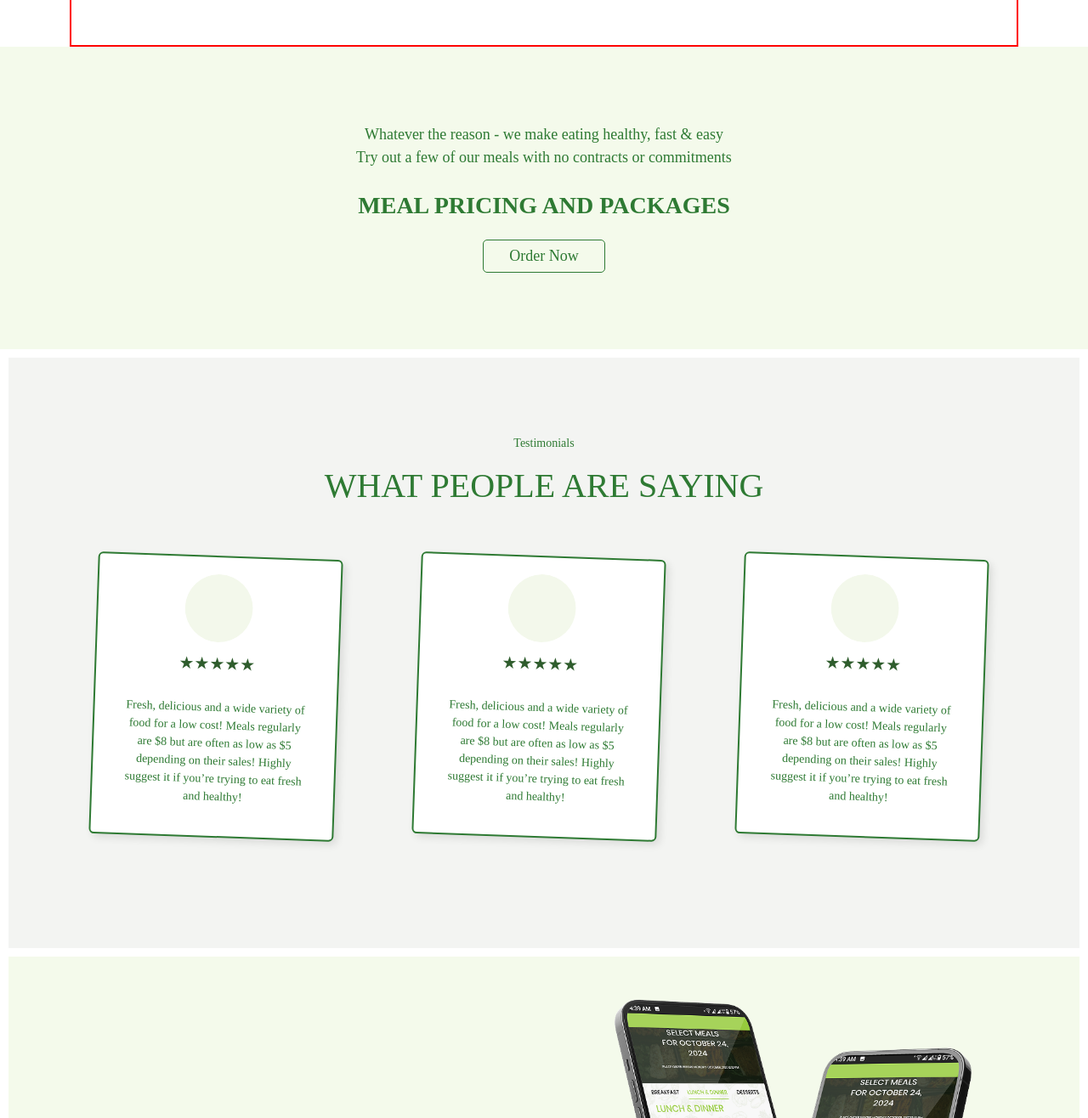
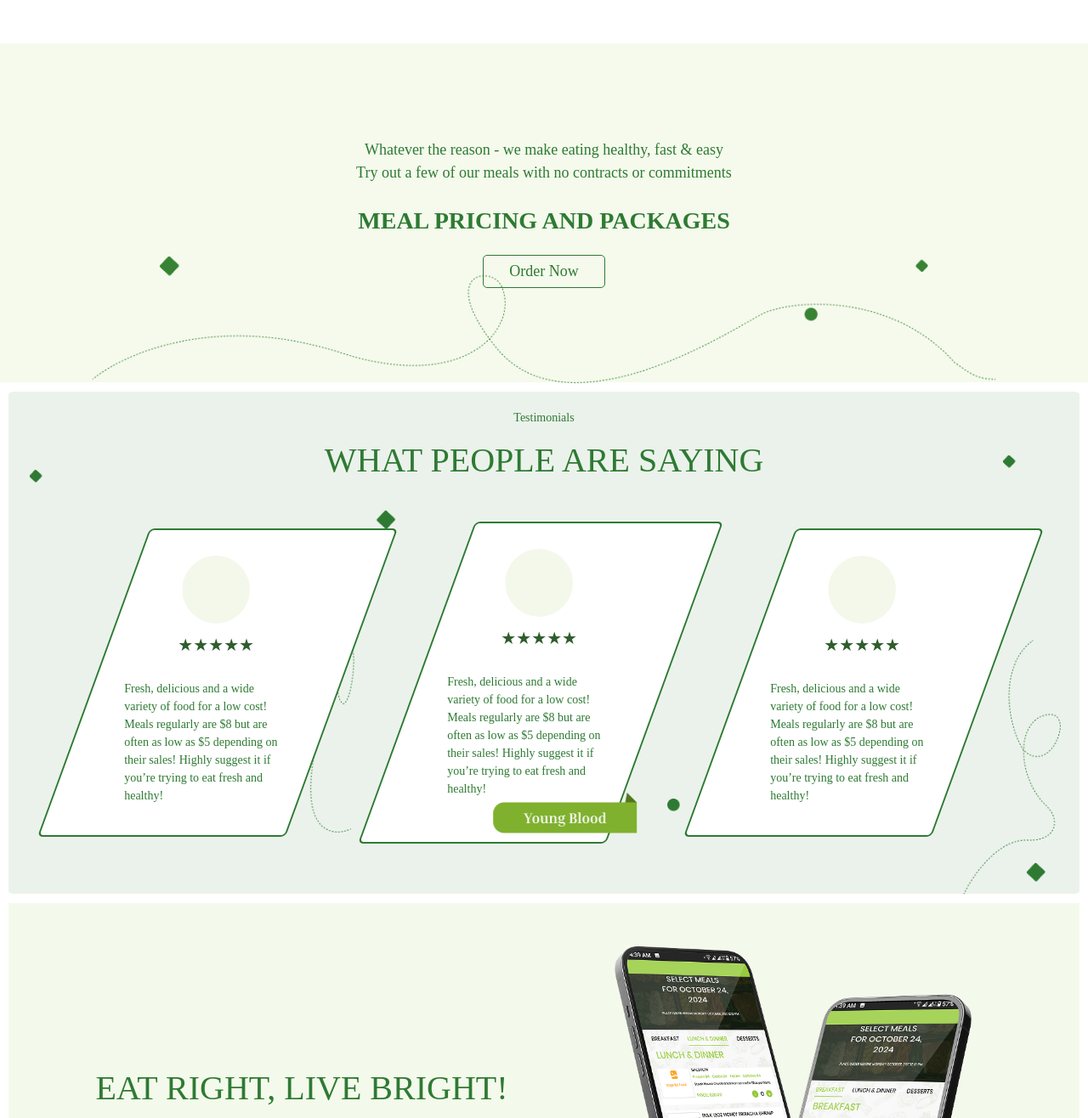
Before and after one commit to Abdul-Muqsit612/Eatritefoods, a plain HTML site: page index.html in a window 1280 px wide. Shown: the part 2616-3932 px from the top of the page at 85% size. Drawn offline with nearby package versions, Linux system fonts and the light colour scheme; a web font is replaced by a local one.

Commit message:
colsetmap

```diff
--- a/index.html
+++ b/index.html
@@ -284,7 +284,8 @@
         <div class="container">
           <div class="row">
             <div class="col-lg-4 col-md-6 col-sm-12">
-              <div class="card" style="width: 18rem">
+              <div class="card">
+                <div class="card-content" style="width: 18rem">
                   <img
                     class="card-img-top"
                     src="./Assets/Ellipse 13.png"
@@ -293,16 +294,18 @@
                   <div class="stars">★★★★★</div>
                   <div class="card-body">
                     <p class="card-text">
-                    Fresh, delicious and a wide variety of food for a low cost!
-                    Meals regularly are $8 but are often as low as $5 depending
-                    on their sales! Highly suggest it if you’re trying to eat
-                    fresh and healthy!
+                      Fresh, delicious and a wide variety of food for a low
+                      cost! Meals regularly are $8 but are often as low as $5
+                      depending on their sales! Highly suggest it if you’re
+                      trying to eat fresh and healthy!
                     </p>
                   </div>
                 </div>
               </div>
+            </div>
             <div class="col-lg-4 col-md-6 col-sm-12">
-              <div class="card" style="width: 18rem">
+              <div class="card">
+                <div class="card-content" style="width: 18rem">
                   <img
                     class="card-img-top"
                     src="./Assets/Ellipse 13.png"
@@ -311,16 +314,19 @@
                   <div class="stars">★★★★★</div>
                   <div class="card-body">
                     <p class="card-text">
-                    Fresh, delicious and a wide variety of food for a low cost!
-                    Meals regularly are $8 but are often as low as $5 depending
-                    on their sales! Highly suggest it if you’re trying to eat
-                    fresh and healthy!
+                      Fresh, delicious and a wide variety of food for a low
+                      cost! Meals regularly are $8 but are often as low as $5
+                      depending on their sales! Highly suggest it if you’re
+                      trying to eat fresh and healthy!
                     </p>
+                    <img src="./Assets/youngg.png" alt="" class="youngimg" />
                   </div>
                 </div>
               </div>
-            <div class="col-lg-4 col-md-6 col-sm-12">
-              <div class="card" style="width: 18rem">
+            </div>
+            <div class="col-lg-4 col-md-3 col-sm-12">
+              <div class="card">
+                <div class="card-content" style="width: 18rem">
                   <img
                     class="card-img-top"
                     src="./Assets/Ellipse 13.png"
@@ -329,11 +335,12 @@
                   <div class="stars">★★★★★</div>
                   <div class="card-body">
                     <p class="card-text">
-                    Fresh, delicious and a wide variety of food for a low cost!
-                    Meals regularly are $8 but are often as low as $5 depending
-                    on their sales! Highly suggest it if you’re trying to eat
-                    fresh and healthy!
+                      Fresh, delicious and a wide variety of food for a low
+                      cost! Meals regularly are $8 but are often as low as $5
+                      depending on their sales! Highly suggest it if you’re
+                      trying to eat fresh and healthy!
                     </p>
+                  </div>
                 </div>
               </div>
             </div>
--- a/styles.css
+++ b/styles.css
@@ -333,7 +333,6 @@
 /* Grid Styling */
 
 .main-Section4 .row {
-  border: 2px solid red;
   display: flex;
   justify-content: center;
 }
@@ -357,7 +356,6 @@
 }
 
 .main-section-content {
-  border: 2px solid red;
   display: flex;
   flex-direction: row;
   justify-content: center;
@@ -366,10 +364,18 @@
 
 /* Section 5 */
 .Pricing-Section {
-  background-color: rgba(148, 200, 65, 0.1);
+  background-image: url("/Assets/group4.png");
+  background-size: cover; /* Ensures full coverage */
+  background-position: center; /* Centers the image */
+  background-repeat: no-repeat; /* Prevents repetition */
   color: #2e7a33;
   padding: 90px 20px;
   font-family: "Inria Serif", serif;
+  min-height: 400px; /* Ensures visibility */
+  display: flex;
+  flex-direction: column;
+  align-items: center;
+  text-align: center;
 }
 
 .Pricing-Section p {
@@ -385,22 +391,33 @@
 
 /* Section6 */
 .Section6 {
-  background-color: rgba(195, 197, 191, 0.2);
+  background-image: url("./Assets/group5.png"); /* Ensure the path is correct */
+  background-size: cover; /* Ensures the image covers the entire section */
+  background-position: center; /* Centers the image */
+  background-repeat: no-repeat; /* Prevents tiling */
   color: #2e7a33;
-  padding: 90px 20px;
   font-family: "Inria Serif", serif;
   margin: 10px;
+  padding: 20px;
   text-align: center;
 }
 .Section6 .card {
+  border: 2px solid #2e7a33;
+  width: fit-content;
+}
+.Section6 .card-content {
   padding: 20px;
   margin-top: 10px;
-  border: 2px solid #2e7a33;
-  box-shadow: 4px 4px 10px rgba(0, 0, 0, 0.1);
-  transform: rotate(+2deg);
+  position: relative;
+}
+
+.youngimg {
+  position: absolute;
+  left: 90px;
+  bottom: 10px;
 }
 .card:nth-child(even) {
-  transform: rotate(2deg);
+  transform: rotate(1deg);
 }
 .stars {
   color: #2f5d2d;
@@ -409,13 +426,19 @@
 }
 .Section6 .card-text {
   color: #2e7a33;
+  text-align: start;
+  margin-right: 32px;
 }
 .card-img-top {
-  width: 80px;
-  height: 80px;
-  border-radius: 50%;
-  margin: auto;
+  width: 80px; /* Adjust width as needed */
+  height: 80px; /* Ensures a circular shape */
+  border-radius: 50%; /* Makes the image round */
+  object-fit: cover; /* Ensures the image fits well */
+  display: block; /* Avoids unwanted inline spacing */
+  margin: 0 auto; /* Centers the image horizontally */
 }
+/* For medium screens (tablets) */
+
 /* Section7 */
 .Section7 {
   padding: 20px;
@@ -633,8 +656,25 @@ p {
     align-items: center;
   }
   .Section6 .card {
-    width: 90% !important;
+    /* width: fit-content!important; */
     transform: none !important;
     margin-bottom: 20px;
   }
 }
+@media (min-width: 1020px) {
+  .Section6 .card-content {
+    transform: skew(+20deg);
+  }
+  .Section6 .card {
+    transform: skew(-20deg);
+  }
+  .youngimg {
+    display: block;
+  }
+}
+@media (max-width: 1020px) {
+
+  .youngimg {
+    display: none;
+  }
+}
```
Also changed, not shown: Assets/group4.png (added), Assets/group5.png (added), Assets/youngg.png (added). Lines whose indentation alone changed are shown as unchanged.
